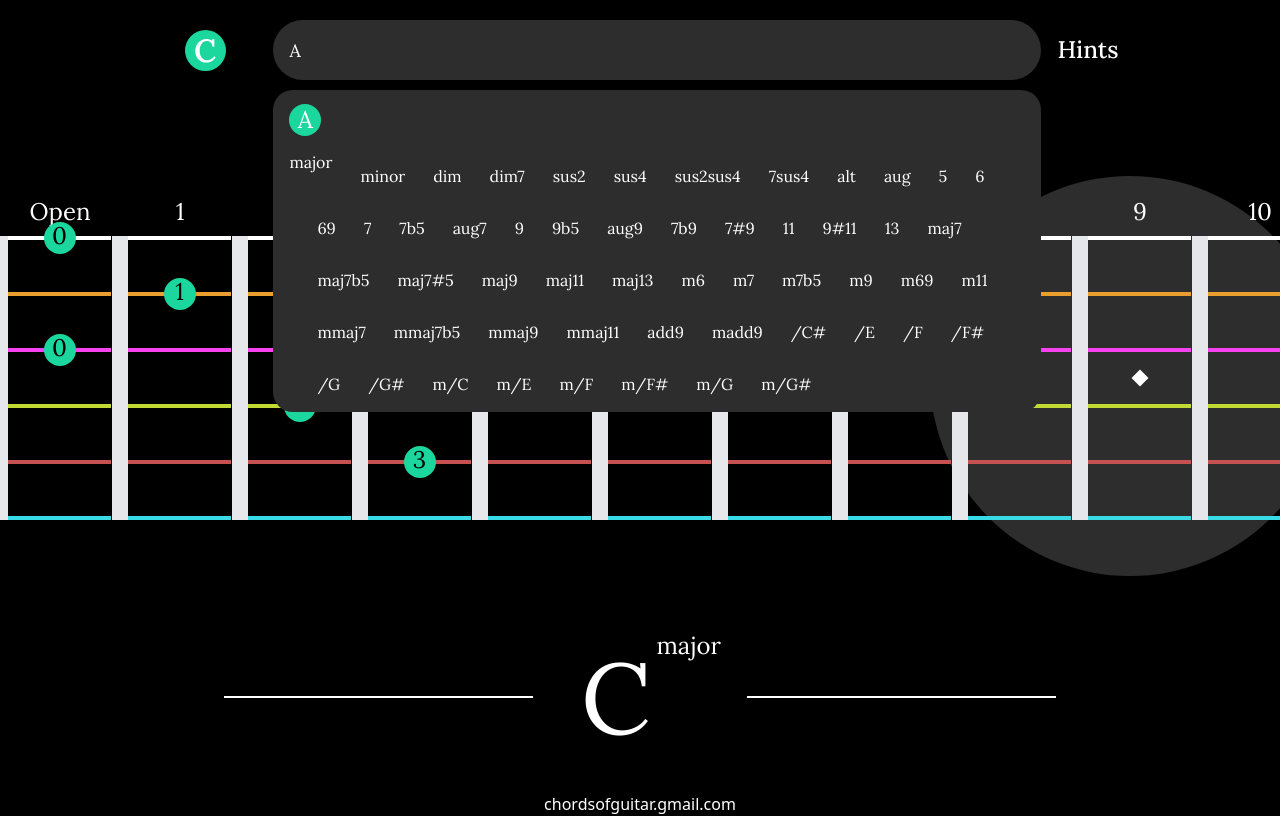
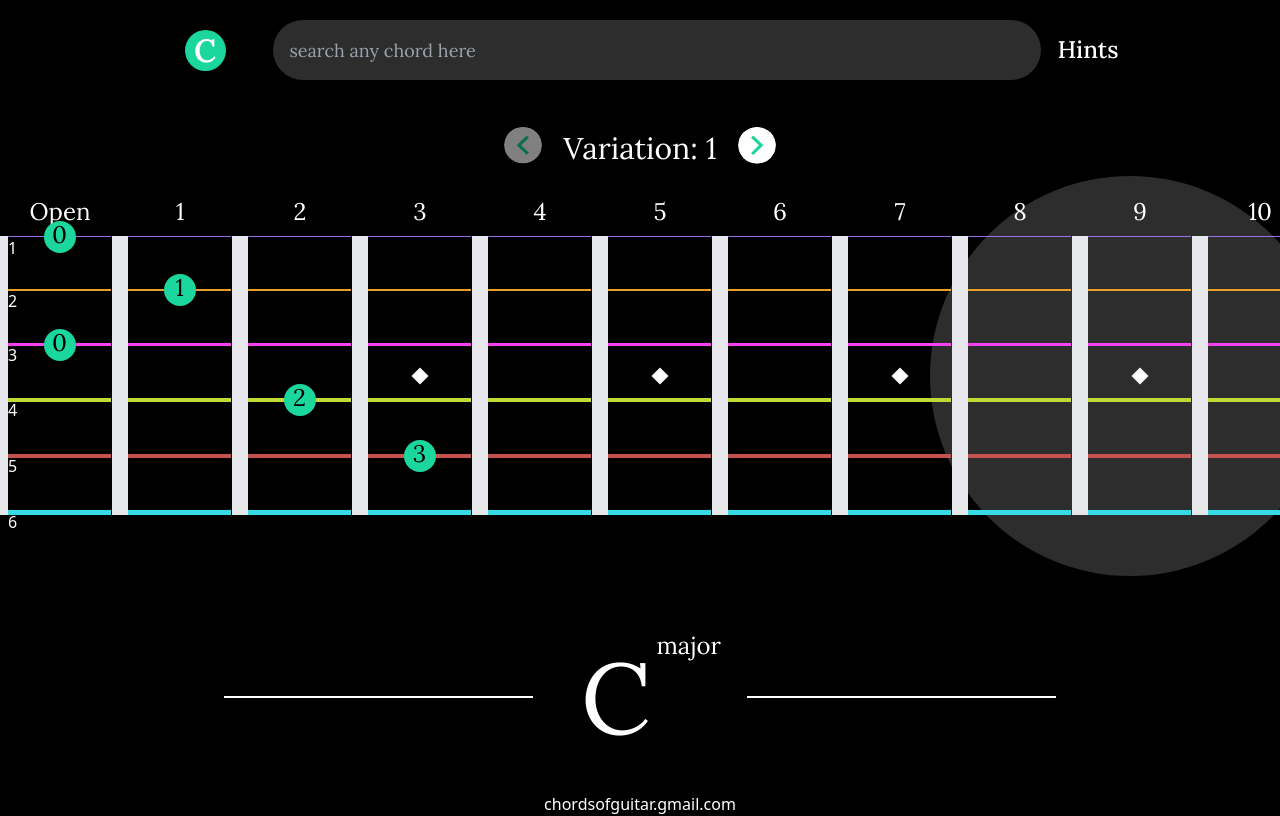
Before and after one commit to sharmamayank221/diachords, a Next.js app: page /chords/cmajor in a window 1280 px wide. Built offline with nearby package versions, Linux system fonts and the light colour scheme.

Commit message:
fix:string height and remove capo for now

```diff
--- a/src/components/Fret.tsx
+++ b/src/components/Fret.tsx
@@ -28,12 +28,12 @@ export default function Fret({
   );
 
   const Strings = [
-    { stringNum: 1, color: "#FFFF" },
-    { stringNum: 2, color: "#EA9E2D" },
-    { stringNum: 3, color: "#F642EF" },
-    { stringNum: 4, color: "#C2D934" },
-    { stringNum: 5, color: "#C65151" },
-    { stringNum: 6, color: "#38DBE5" },
+    { stringNum: 1, color: "#9c70e7", h: "1px" },
+    { stringNum: 2, color: "#EA9E2D", h: "2px" },
+    { stringNum: 3, color: "#F642EF", h: "3px" },
+    { stringNum: 4, color: "#C2D934", h: "3.5px" },
+    { stringNum: 5, color: "#C65151", h: "4px" },
+    { stringNum: 6, color: "#38DBE5", h: "5px" },
   ];
 
   const StringsWithMatchedFingerNumbersOfAGivenChord = Strings.map(
@@ -60,7 +60,7 @@ export default function Fret({
           : baseFret && fretIndex && baseFret - 1 + fretIndex}
       </p>
       <div
-        className={`b-1  h-[204px] md:h-[284px] w-[100px] md:w-[120px] relative b-[#FFF] border-r-8 border-l-8 border-collapse`}
+        className={`b-1  h-[199px] md:h-[279px] w-[100px] md:w-[120px] relative b-[#FFF] border-r-8 border-l-8 border-collapse`}
         id={`${fretIndex}`}
       >
         {StringsWithMatchedFingerNumbersOfAGivenChord?.map((stirng: any) => {
@@ -70,7 +70,10 @@ export default function Fret({
                 className={`w-[84px] md:w-[103px] mb-9 md:mb-[52px] h-1 relative`}
                 id={`string-${stirng.stringNum}`}
                 key={stirng.stringNum}
-                style={{ background: `${stirng.color}` }}
+                style={{
+                  background: `${stirng.color}`,
+                  height: `${stirng.h}`,
+                }}
               >
                 <div
                   className={`absolute left-[50%] top-[50%] translate-x-[-50%] translate-y-[-50%] h-6 w-6 md:h-[32px] md:w-[32px] rounded-full bg-[${
@@ -83,6 +86,9 @@ export default function Fret({
                     </h3>
                   )}
                 </div>
+                {fretIndex === 0 && (
+                  <div className="text-white">{stirng.stringNum}</div>
+                )}
               </div>
             </>
           );
--- a/src/components/Guitar.tsx
+++ b/src/components/Guitar.tsx
@@ -124,7 +124,7 @@ export default function Guitar({ data }: IGuitar) {
   return (
     <>
       <div className="positions flex items-center justify-center w-full container mx-auto  mb-4">
-        <label className="text-white font-Lora text-xl md:text-3xl flex items-center">
+        {/* <label className="text-white font-Lora text-xl md:text-3xl flex items-center">
           <h4>Capo : {""}</h4>
           <Switch
             onChange={handleChange}
@@ -137,7 +137,7 @@ export default function Guitar({ data }: IGuitar) {
             checkedIcon={false}
             onColor="#FFF"
           />
-        </label>
+        </label> */}
         <button
           onClick={handlePrevPosition}
           className="cursor-pointer"
--- a/src/components/Header.tsx
+++ b/src/components/Header.tsx
@@ -99,6 +99,19 @@ export default function Header() {
               <span className="mr-4 font-Lora text-lg text-black w-[25%]">
                 Standard tuning: E2,A2,D3,G3,B3,E4
               </span>
+              <span className="mr-4 font-Lora text-xl text-black  block border-b-2 border-[#E5EFE1] pb-2 mt-2">
+                String Colors{" "}
+              </span>
+              <span className="mr-4 font-Lora text-lg text-black ">
+                <div>
+                  <span className="text-[#38DBE5]">6th </span>
+                  <span className="text-[#C65151]">5th </span>
+                  <span className="text-[#C2D934]">4th </span>
+                  <span className="text-[#F642EF]">3rd </span>
+                  <span className="text-[#EA9E2D]">2nd </span>
+                  <span className="text-[#9c70e7]">1st </span>
+                </div>
+              </span>
               <div className="mt-4">
                 <button
                   type="button"
--- a/src/components/SearchBar.tsx
+++ b/src/components/SearchBar.tsx
@@ -20,7 +20,6 @@ export default function Searchbar() {
     (state) => state.searchDataSlice.searchChord
   );
   const [Data, setData] = React.useState<any>([]);
-  const [WithIds, setWithIds] = React.useState<any>([]);
   const router = useRouter();
   const [singleDataForDynamicPage, setSingleDataForDynamicPage] =
     React.useState<A[]>([]);
@@ -29,33 +28,8 @@ export default function Searchbar() {
 
   // search functionality
   React.useEffect(() => {
-    // const searchData = Object.values(data?.chords).filter((item: any) => {
-    //   // console.log(item);
-    // });
-
     setData(data.chords[searchChord.toUpperCase() as KEY_SIGNATURE.A]);
   }, [dispatch, searchChord]);
-
-  console.log(Object.keys(data?.chords));
-
-  // what i am trying to achieve is to set the id in all chords objects so that i can search by id as well as make dynamic detail page
-  // My approach is use forEach to loop over every object and set the id as keysuffix value
-  // this is an array of chords without the ids
-  let arrayWithoutIDs: any = [];
-
-  React.useEffect(() => {
-    Object.values(data.chords).forEach((item) => {
-      item.forEach((ch) => {
-        // this id will be used for searching the database and to generate next js dynamic detail pages
-        let id = (ch.key + ch.suffix).toLowerCase();
-        // for pushing the above id into respective objects
-        ch = Object.assign({ ...ch }, { id: id });
-        // finally to push each object into an array or state
-        arrayWithoutIDs.push(ch);
-        setWithIds([...arrayWithoutIDs].slice(0, 552));
-      });
-    });
-  }, []);
 
   // need to optimize this
   React.useEffect(() => {
@@ -72,15 +46,13 @@ export default function Searchbar() {
     dispatch(getSingleDataForDynamicPage(singleDataForDynamicPage));
   }, [dispatch, singleDataForDynamicPage]);
 
-  console.log(searchChord, "sc");
-
   return (
     <div className="h-full">
       <form className=" relative flex w-full">
         <input
           type="text"
           className="focus:shadow-outline shadow-none h-[48px] md:h-[60px] rounded-full border-none bg-[#2D2D2D] pl-4 font-Lora text-base md:text-lg text-[#FFF] outline-none focus:outline-none w-full"
-          placeholder="search.."
+          placeholder="search any chord here"
           color="#FFF"
           onChange={(e: React.FormEvent<HTMLInputElement>) =>
             dispatch(setSearchChordData(e?.currentTarget?.value))
@@ -91,8 +63,8 @@ export default function Searchbar() {
         {searchChord && (
           <div className="absolute top-12 mx-auto mt-[22px] w-full rounded-[20px] border-none bg-[#2D2D2D] p-4 z-50">
             <div className={`h-[32px] w-[32px] rounded-full bg-[#1BD79E]`}>
-              <span className="mt-[-2px] flex items-center justify-center font-Lora text-2xl text-white">
-                {searchChord?.charAt(0)?.toUpperCase()}
+              <span className="mt-[-2px] flex items-center justify-center font-Lora text-2xl text-white capitalize">
+                {Data && searchChord ? searchChord : "!"}
               </span>
             </div>
             <div className="flex flex-wrap items-center space-x-7 space-y-7">
@@ -115,6 +87,11 @@ export default function Searchbar() {
                 );
               })}
             </div>
+            {!Data && (
+              <span className="text-white font-Lora">
+                Sorry No Chords found!
+              </span>
+            )}
           </div>
         )}
       </form>
--- a/src/reducers/chord/searchDataSlice.ts
+++ b/src/reducers/chord/searchDataSlice.ts
@@ -5,7 +5,7 @@ import { A, KEY_SIGNATURE } from "@/types/chord.types";
 
 export interface singleDataForDynamicPage {
   singleData: A[];
-  searchChord: KEY_SIGNATURE;
+  searchChord: string;
 }
 
 const initialState: singleDataForDynamicPage = {
@@ -19,7 +19,7 @@ const initialState: singleDataForDynamicPage = {
       },
     },
   ],
-  searchChord: KEY_SIGNATURE.A,
+  searchChord: "",
 };
 
 export const searchDataSliceReducer = createSlice({
```
Also changed, not shown: src/components/ChordName.tsx (+0 -15 lines).
